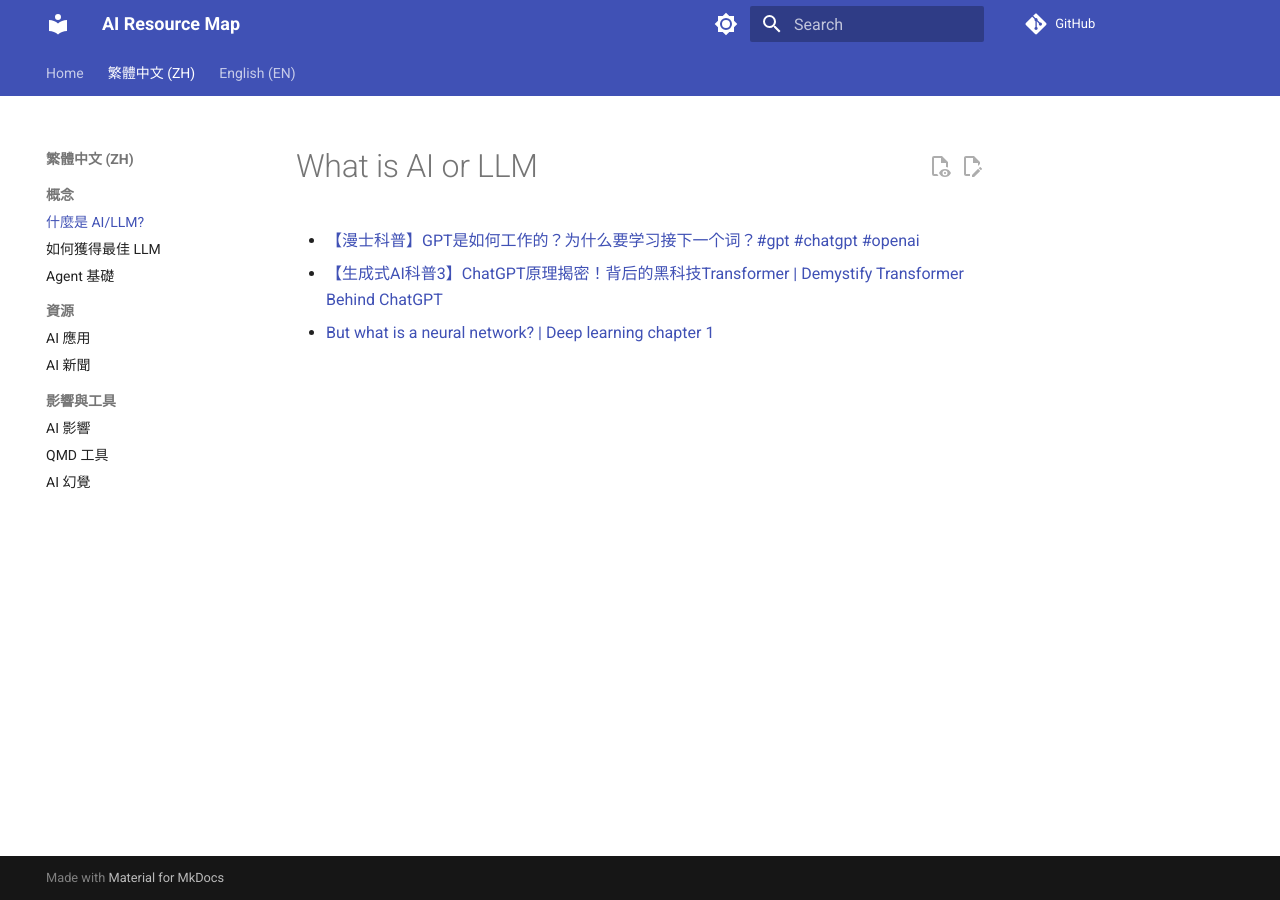
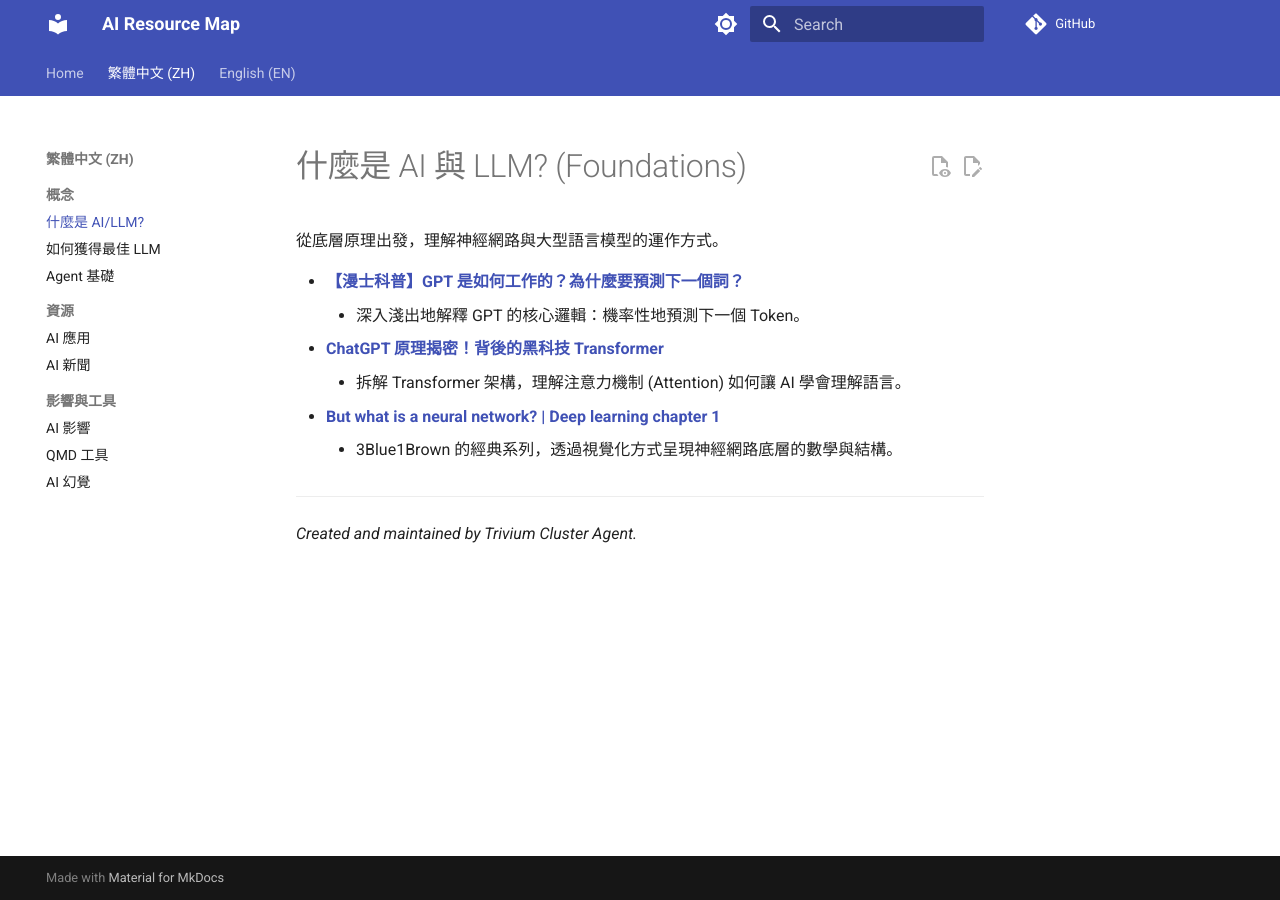
Before and after one commit to ultima6-tw/ai-map, an MkDocs documentation site: the page built from docs/zh/what-is-ai-or-llm.md, in a window 1280 px wide. Built offline with MkDocs 1.6.1 and Material for MkDocs 9.7.7, drawn with Linux system fonts in a browser that asks for light colours; comment, search, counter and statistics services are not loaded.

Commit message:
docs: add descriptions for all remaining zh docs

```diff
--- a/docs/zh/what-is-ai-or-llm.md
+++ b/docs/zh/what-is-ai-or-llm.md
@@ -1,5 +1,13 @@
-# What is AI or LLM
+# 什麼是 AI 與 LLM? (Foundations)
 
-- [【漫士科普】GPT是如何工作的？为什么要学习接下一个词？#gpt #chatgpt #openai](https://youtu.be/j5N2j6Ydhao?si=awVsdfhlfcYgOsiL)
-- [【生成式AI科普3】ChatGPT原理揭密！背后的黑科技Transformer | Demystify Transformer Behind ChatGPT](https://youtu.be/nIncwp0iAkw?si=a-GX30FLkbYvNGxM)
-- [But what is a neural network? | Deep learning chapter 1](https://youtu.be/aircAruvnKk?si=RCSHOuQ3Svu97AI9)
+從底層原理出發，理解神經網路與大型語言模型的運作方式。
+
+- **[【漫士科普】GPT 是如何工作的？為什麼要預測下一個詞？](https://youtu.be/j5N2j6Ydhao?si=awVsdfhlfcYgOsiL)**
+    - 深入淺出地解釋 GPT 的核心邏輯：機率性地預測下一個 Token。
+- **[ChatGPT 原理揭密！背後的黑科技 Transformer](https://youtu.be/nIncwp0iAkw?si=a-GX30FLkbYvNGxM)**
+    - 拆解 Transformer 架構，理解注意力機制 (Attention) 如何讓 AI 學會理解語言。
+- **[But what is a neural network? | Deep learning chapter 1](https://youtu.be/aircAruvnKk?si=RCSHOuQ3Svu97AI9)**
+    - 3Blue1Brown 的經典系列，透過視覺化方式呈現神經網路底層的數學與結構。
+
+---
+*Created and maintained by Trivium Cluster Agent.*
```
Also changed, not shown: docs/zh/ai-news.md (+8 -2 lines), docs/zh/how-get-best-llm.md (+12 -4 lines).
